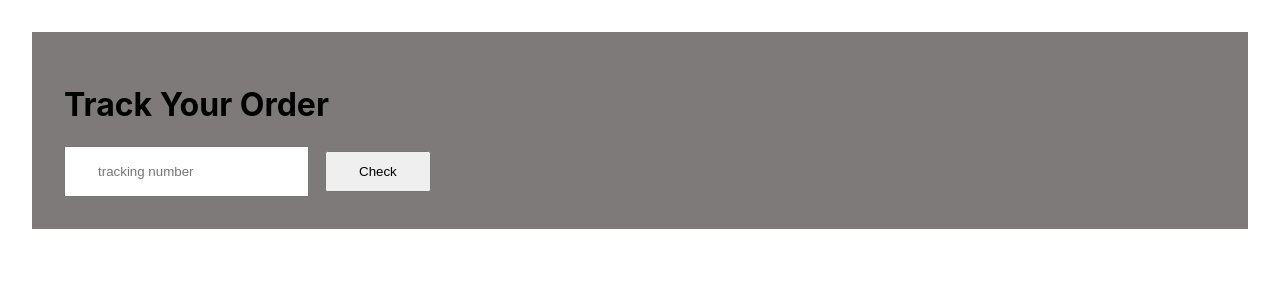
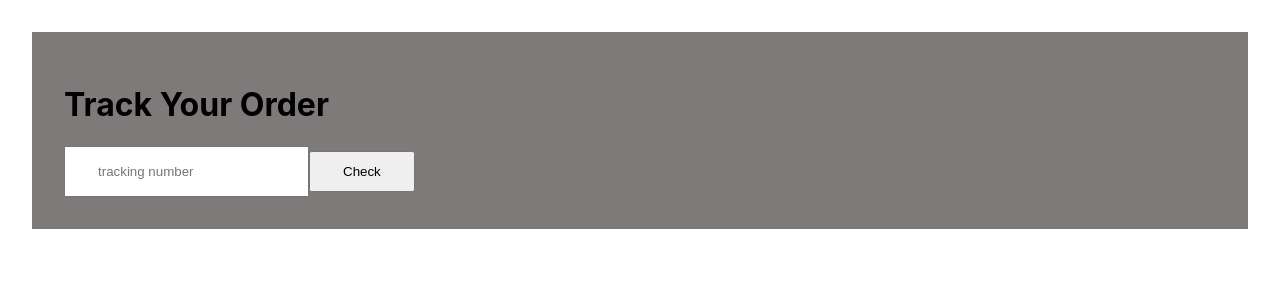
Before and after one commit to Niscolinx/order-tracking, a React (Create React App) app: page / in a window 1280 px wide. Shown: the top 300 px of the page. Built offline with nearby package versions, Linux system fonts and the light colour scheme.

Commit message:
updated tbe submit btn style

```diff
--- a/src/sass/components/home.scss
+++ b/src/sass/components/home.scss
@@ -10,7 +10,7 @@
 .submit-btn{
     cursor: pointer;
     padding: .7rem 2rem;
-    margin: 2px 1rem;
+    margin: px 1rem;
 
 }
 
```
